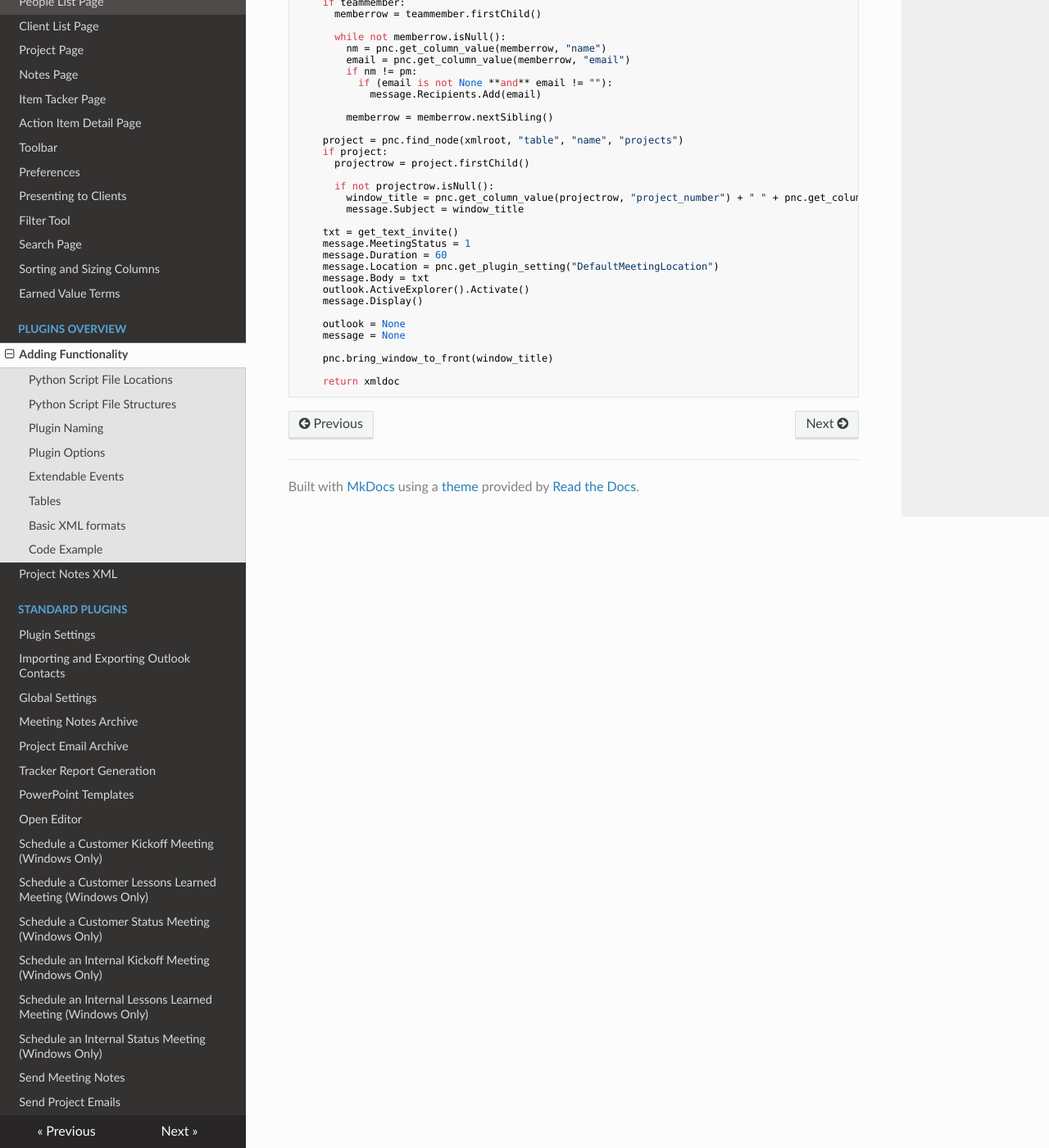
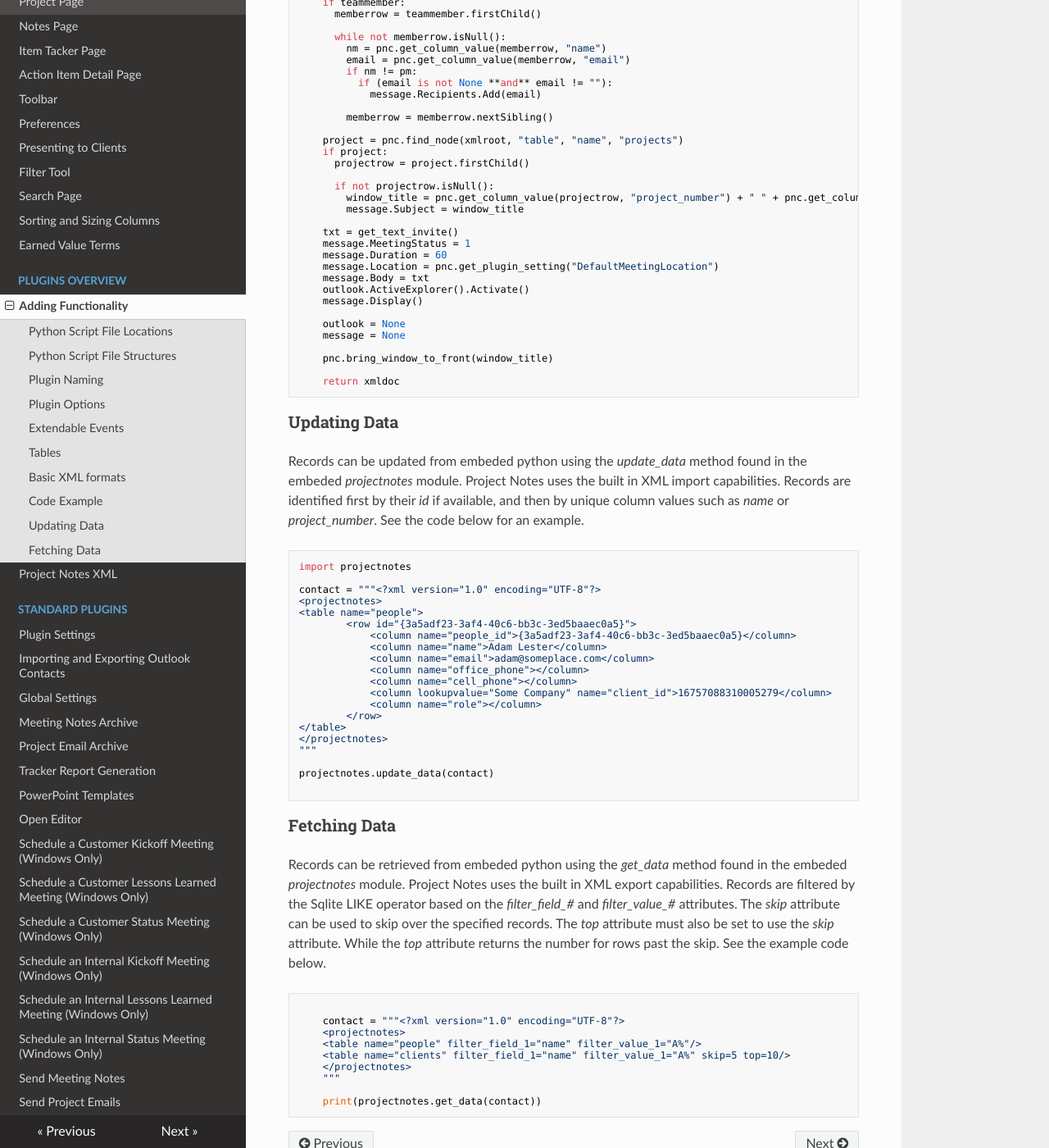
Before and after one commit to kestermckinney/ProjectNotes, an MkDocs documentation site: the page built from docs/PluginsOverview/AddingFunctionality.md, in a window 1280 px wide and 1400 px high, scrolled down 4731 px. Shown: the whole window at 82% size. Built offline with MkDocs 1.6.1, drawn with Linux system fonts in a browser that asks for light colours; nearby versions of some CDN libraries; some of the changed text lies outside the part shown.

Commit message:
Added skip and top features to get_data method

````diff
--- a/docs/PluginsOverview/AddingFunctionality.md
+++ b/docs/PluginsOverview/AddingFunctionality.md
@@ -80,7 +80,7 @@
 ```xml
 <xml version="1.0" encoding="UTF-8">
 <projectnotes filepath="C:\Users\joe\Sample.db" export_date="12/11/2020 01:01 PM" filter_field="people_id" project_manager_id="59709810500028597" managing_company_id="1597098105000493" managing_company_name="Sample Company, Inc." managing_manager_name="Jacob Smith" filter_values="{ba96fb89-6c2d-46db-864c-5be6292b10ef}">
-<table name="ix_people" filter_field="people_id" filter_value="{ba96fb89-6c2d-46db-864c-5be6292b10ef}">
+<table name="ix_people" filter_field_1="people_id" filter_value_1="{ba96fb89-6c2d-46db-864c-5be6292b10ef}">
 <row id="15970981060009492" delete=true>
 <column name="name">Aaron Brown</column>
 <column name="email">Aaron.Brown@somecompany.com</column>
@@ -228,3 +228,46 @@
 
     return xmldoc
 ```
+
+### Updating Data
+
+Records can be updated from embeded python using the *update_data* method found in the embeded *projectnotes* module.  Project Notes uses the built in XML import capabilities.  Records are identified first by their *id* if available, and then by unique column values such as *name* or *project_number*.  See the code below for an example.
+
+```python
+import projectnotes
+
+contact = """<?xml version="1.0" encoding="UTF-8"?>
+<projectnotes>
+<table name="people">
+        <row id="{3a5adf23-3af4-40c6-bb3c-3ed5baaec0a5}">
+            <column name="people_id">{3a5adf23-3af4-40c6-bb3c-3ed5baaec0a5}</column>
+            <column name="name">Adam Lester</column>
+            <column name="email">adam@someplace.com</column>
+            <column name="office_phone"></column>
+            <column name="cell_phone"></column>
+            <column lookupvalue="Some Company" name="client_id">16757088310005279</column>
+            <column name="role"></column>
+        </row>
+</table>
+</projectnotes>
+"""
+
+projectnotes.update_data(contact)
+
+```
+
+### Fetching Data
+
+Records can be retrieved from embeded python using the *get_data* method found in the embeded *projectnotes* module.  Project Notes uses the built in XML export capabilities.  Records are filtered by the Sqlite LIKE operator based on the *filter_field_#* and *filter_value_#* attributes.  The *skip* attribute can be used to skip over the specified records. The *top* attribute must also be set to use the *skip* attribute.  While the *top* attribute returns the number for rows past the skip.  See the example code below.
+
+```python
+
+    contact = """<?xml version="1.0" encoding="UTF-8"?>
+    <projectnotes>
+    <table name="people" filter_field_1="name" filter_value_1="A%"/>
+    <table name="clients" filter_field_1="name" filter_value_1="A%" skip=5 top=10/>
+    </projectnotes>
+    """
+
+    print(projectnotes.get_data(contact))
+```
````
Also changed, not shown: docs/PluginsOverview/ProjectNotesXML.md (+3 -3 lines), 4 other files.
